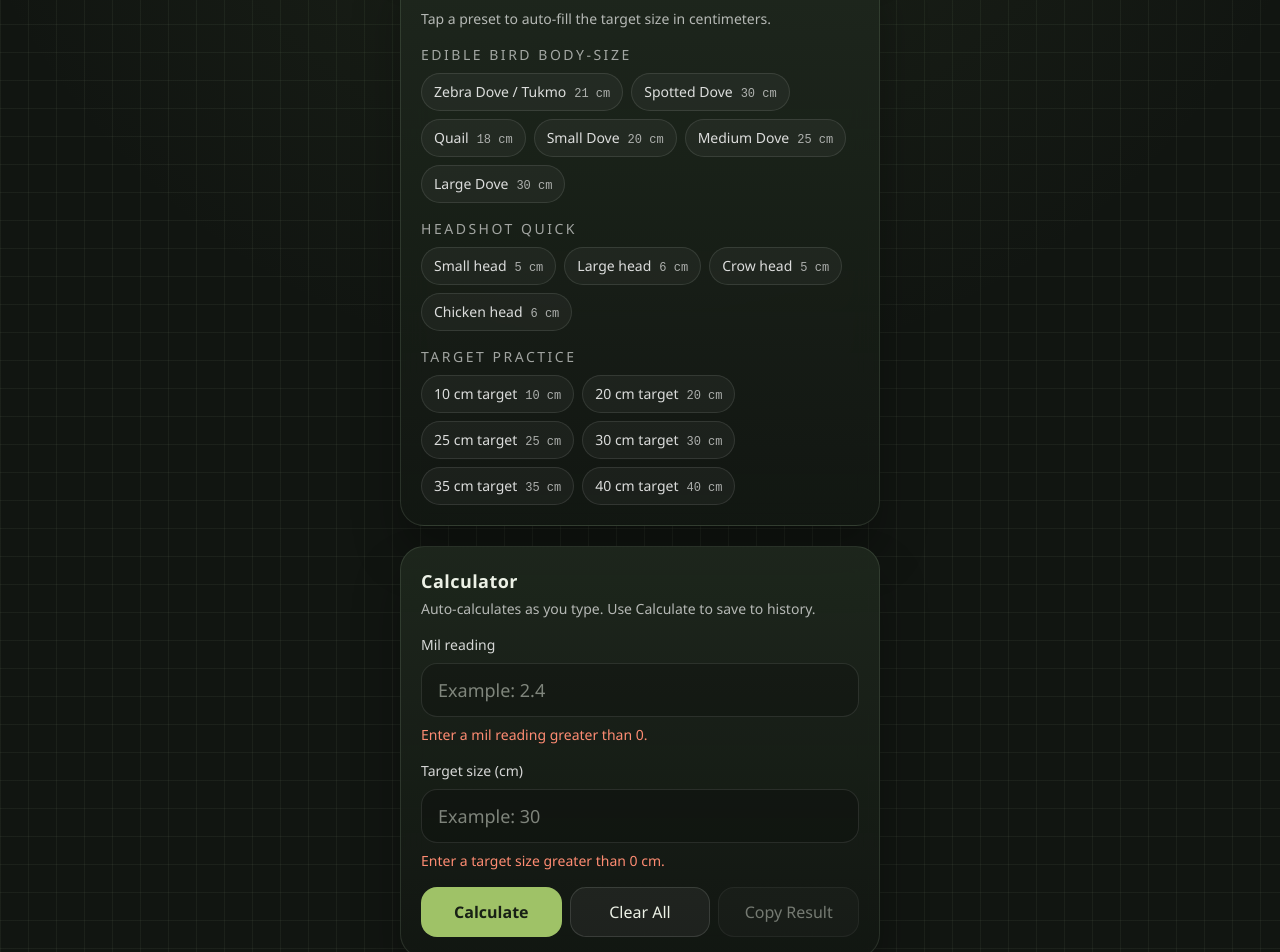
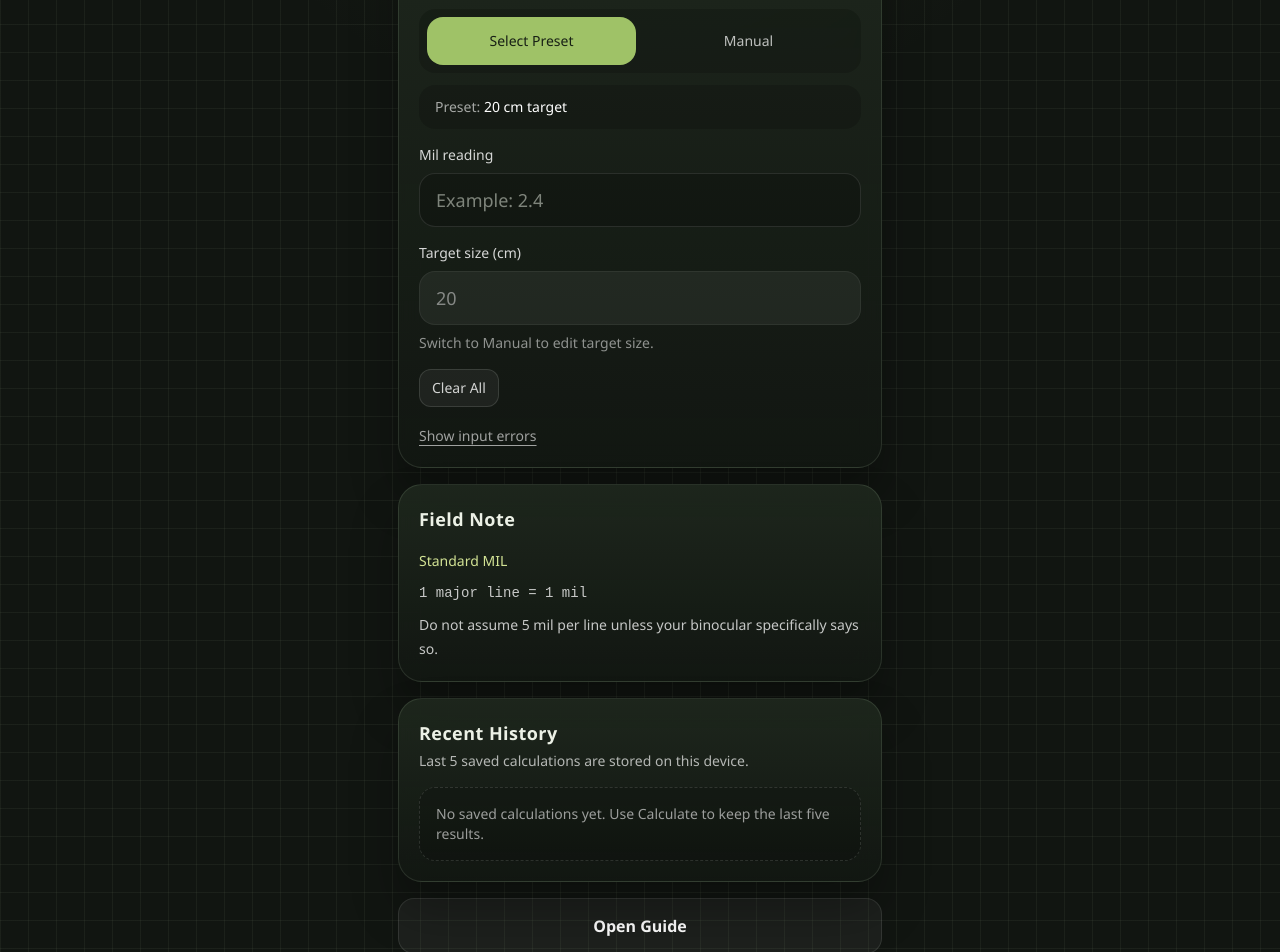
Before and after one commit to marolabio/mil-range-finder, a Next.js app: page / in a window 1280 px wide. Shown: the part 340-1292 px from the top of the page. Built offline with nearby package versions, Linux system fonts and the light colour scheme.

Commit message:
2nd commit

```diff
--- a/app/globals.css
+++ b/app/globals.css
@@ -58,7 +58,7 @@ input {
 .app-shell {
   width: min(100%, 32rem);
   margin: 0 auto;
-  padding: 1rem;
+  padding: 0.875rem;
 }
 
 .field-card {
@@ -91,3 +91,17 @@ input {
 .danger {
   color: var(--danger);
 }
+
+@media (max-width: 640px) {
+  .app-shell {
+    padding:
+      max(0.875rem, env(safe-area-inset-top))
+      0.875rem
+      calc(1rem + env(safe-area-inset-bottom));
+  }
+
+  .field-card {
+    border-radius: 1.4rem;
+    box-shadow: 0 18px 34px rgba(0, 0, 0, 0.24);
+  }
+}
--- a/components/home-page.tsx
+++ b/components/home-page.tsx
@@ -1,7 +1,7 @@
 "use client";
 
 import Link from "next/link";
-import { useMemo, useState } from "react";
+import { useEffect, useMemo, useState } from "react";
 import { Card } from "@/components/card";
 import {
   calculateDistanceMeters,
@@ -20,6 +20,12 @@ type FieldErrors = {
   mil?: string;
   size?: string;
 };
+
+const presetByLabel = new Map(
+  presetGroups.flatMap((group) =>
+    group.presets.map((preset) => [preset.label, preset.sizeCm] as const),
+  ),
+);
 
 function createErrors(milValue: string, sizeValue: string): FieldErrors {
   const milNumber = Number(milValue);
@@ -42,6 +48,7 @@ function createErrors(milValue: string, sizeValue: string): FieldErrors {
 }
 
 export function HomePage() {
+  const defaultPresetLabel = "20 cm target";
   const [milInput, setMilInput] = useState(() => {
     if (typeof window === "undefined") {
       return "";
@@ -51,20 +58,24 @@ export function HomePage() {
   });
   const [sizeInput, setSizeInput] = useState(() => {
     if (typeof window === "undefined") {
-      return "";
+      return presetByLabel.get(defaultPresetLabel)?.toString() ?? "20";
     }
 
-    return new URLSearchParams(window.location.search).get("size") ?? "";
+    return (
+      new URLSearchParams(window.location.search).get("size") ??
+      presetByLabel.get(defaultPresetLabel)?.toString() ??
+      "20"
+    );
   });
   const [selectedPreset, setSelectedPreset] = useState(() => {
     if (typeof window === "undefined") {
-      return "Custom";
+      return defaultPresetLabel;
     }
 
     const params = new URLSearchParams(window.location.search);
     return (
       params.get("label") ??
-      readStoredJson<string>(LAST_PRESET_STORAGE_KEY, "Custom")
+      readStoredJson<string>(LAST_PRESET_STORAGE_KEY, defaultPresetLabel)
     );
   });
   const [history, setHistory] = useState<HistoryItem[]>(() => {
@@ -74,7 +85,12 @@ export function HomePage() {
 
     return readStoredJson<HistoryItem[]>(HISTORY_STORAGE_KEY, []);
   });
-  const [copyState, setCopyState] = useState<"idle" | "copied" | "error">("idle");
+  const [isPresetModalOpen, setIsPresetModalOpen] = useState(false);
+  const [showErrors, setShowErrors] = useState(false);
+  const [lastSavedKey, setLastSavedKey] = useState("");
+  const presetSize = presetByLabel.get(selectedPreset);
+  const inputMode = presetSize === undefined ? "manual" : "preset";
+  const isTargetSizeLocked = inputMode === "preset";
 
   const errors = useMemo(() => createErrors(milInput, sizeInput), [milInput, sizeInput]);
   const milNumber = parsePositiveNumber(milInput);
@@ -82,25 +98,49 @@ export function HomePage() {
   const distance = milNumber && sizeNumber ? calculateDistanceMeters(sizeNumber, milNumber) : null;
   const hasValidResult = distance !== null && Object.keys(errors).length === 0;
 
-  function selectPreset(label: string, sizeCm: number) {
-    setSelectedPreset(label);
-    setSizeInput(sizeCm.toString());
-    window.localStorage.setItem(LAST_PRESET_STORAGE_KEY, JSON.stringify(label));
+  useEffect(() => {
+    if (!isPresetModalOpen) {
+      return;
     }
 
-  function onTargetSizeChange(value: string) {
-    setSizeInput(value);
-    if (selectedPreset !== "Custom") {
-      setSelectedPreset("Custom");
-      window.localStorage.setItem(LAST_PRESET_STORAGE_KEY, JSON.stringify("Custom"));
+    function onKeyDown(event: KeyboardEvent) {
+      if (event.key === "Escape") {
+        setIsPresetModalOpen(false);
       }
     }
 
-  function saveCalculation() {
+    const previousOverflow = document.body.style.overflow;
+    document.body.style.overflow = "hidden";
+
+    window.addEventListener("keydown", onKeyDown);
+    return () => {
+      window.removeEventListener("keydown", onKeyDown);
+      document.body.style.overflow = previousOverflow;
+    };
+  }, [isPresetModalOpen]);
+
+  useEffect(() => {
+    if (presetSize === undefined) {
+      return;
+    }
+
+    const presetValue = presetSize.toString();
+    if (sizeInput !== presetValue) {
+      setSizeInput(presetValue);
+    }
+  }, [presetSize, sizeInput]);
+
+  useEffect(() => {
     if (!hasValidResult || milNumber === null || sizeNumber === null || distance === null) {
       return;
     }
 
+    const saveKey = `${selectedPreset}|${sizeNumber}|${milNumber}|${distance.toFixed(4)}`;
+    if (saveKey === lastSavedKey) {
+      return;
+    }
+
+    const timer = window.setTimeout(() => {
       const item: HistoryItem = {
         label: selectedPreset || "Custom",
         targetSizeCm: sizeNumber,
@@ -122,20 +162,49 @@ export function HomePage() {
         .slice(0, HISTORY_LIMIT);
 
       setHistory(nextHistory);
+      setLastSavedKey(saveKey);
       window.localStorage.setItem(HISTORY_STORAGE_KEY, JSON.stringify(nextHistory));
+    }, 350);
+
+    return () => window.clearTimeout(timer);
+  }, [
+    distance,
+    hasValidResult,
+    history,
+    lastSavedKey,
+    milNumber,
+    selectedPreset,
+    sizeNumber,
+  ]);
+
+  function selectPreset(label: string, sizeCm: number) {
+    setSelectedPreset(label);
+    setSizeInput(sizeCm.toString());
+    window.localStorage.setItem(LAST_PRESET_STORAGE_KEY, JSON.stringify(label));
+    setIsPresetModalOpen(false);
   }
 
-  function handleCalculate(event: React.FormEvent<HTMLFormElement>) {
-    event.preventDefault();
-    saveCalculation();
+  function onTargetSizeChange(value: string) {
+    setSizeInput(value);
+    if (selectedPreset !== "Custom") {
+      setSelectedPreset("Custom");
+      window.localStorage.setItem(LAST_PRESET_STORAGE_KEY, JSON.stringify("Custom"));
+    }
   }
 
   function clearAll() {
     setMilInput("");
     setSizeInput("");
     setSelectedPreset("Custom");
-    setCopyState("idle");
+    setShowErrors(false);
+    setLastSavedKey("");
     window.localStorage.setItem(LAST_PRESET_STORAGE_KEY, JSON.stringify("Custom"));
+  }
+
+  function clearPresetSelection() {
+    setSelectedPreset("Custom");
+    window.localStorage.setItem(LAST_PRESET_STORAGE_KEY, JSON.stringify("Custom"));
+    setIsPresetModalOpen(false);
   }
 
   function loadHistoryItem(item: HistoryItem) {
@@ -145,74 +214,78 @@ export function HomePage() {
     window.localStorage.setItem(LAST_PRESET_STORAGE_KEY, JSON.stringify(item.label));
   }
 
-  async function copyResult() {
-    if (!hasValidResult || distance === null || milNumber === null || sizeNumber === null) {
-      return;
-    }
+  return (
+    <main className="flex-1 py-3 sm:py-10">
+      <div className="app-shell space-y-3 sm:space-y-4">
+        <Card title="Result" subtitle="Distance (m) = Size (cm) x 10 / mil">
+          {hasValidResult && distance !== null ? (
+            <div className="space-y-3">
+              <div className="rounded-2xl bg-black/24 p-4">
+                <p className="text-xs uppercase tracking-[0.2em] text-white/55">Estimated distance</p>
+                <p className="mt-2 text-4xl font-bold tracking-tight text-accent">
+                  {formatMeters(distance, 1)}
+                </p>
+              </div>
+              <div className="grid grid-cols-1 gap-2 sm:grid-cols-2">
+                <div className="rounded-2xl surface-soft p-3">
+                  <p className="text-xs uppercase tracking-[0.18em] text-white/55">Exact</p>
+                  <p className="mt-2 mono text-base">{formatExactMeters(distance)}</p>
+                </div>
+                <div className="rounded-2xl surface-soft p-3">
+                  <p className="text-xs uppercase tracking-[0.18em] text-white/55">Whole meter</p>
+                  <p className="mt-2 mono text-base">{Math.round(distance)} m</p>
+                </div>
+              </div>
+            </div>
+          ) : (
+            <div className="rounded-2xl bg-black/14 p-4 text-sm leading-6 text-white/64">
+              Enter a valid mil reading and target size above zero to show the distance result.
+            </div>
+          )}
+        </Card>
 
-    const summary = `MIL Range Finder\nPreset: ${selectedPreset || "Custom"}\nSize: ${sizeNumber} cm\nMil: ${milNumber}\nDistance: ${formatExactMeters(distance)}`;
-
-    try {
-      await navigator.clipboard.writeText(summary);
-      setCopyState("copied");
-    } catch {
-      setCopyState("error");
-    }
-  }
-
-  return (
-    <main className="flex-1 py-6 sm:py-10">
-      <div className="app-shell space-y-4 sm:space-y-5">
         <Card
           title="MIL Range Finder"
-          subtitle="Distance calculator for field targets"
-          className="overflow-hidden"
+          subtitle="Preset or manual size. Distance in meters."
         >
-          <div className="surface-soft rounded-2xl border border-white/8 p-4">
-            <p className="text-sm uppercase tracking-[0.24em] text-accent">Mobile Field Utility</p>
-            <p className="mt-2 text-sm leading-6 text-white/72">
-              Standard MIL calculator for quick one-handed use, bird presets, head-size presets,
-              and target practice references.
-            </p>
-          </div>
-        </Card>
-
-        <Card title="Presets" subtitle="Tap a preset to auto-fill the target size in centimeters.">
           <div className="space-y-4">
-            {presetGroups.map((group) => (
-              <div key={group.id}>
-                <p className="mb-2 text-sm font-medium uppercase tracking-[0.18em] text-white/60">
-                  {group.title}
-                </p>
-                <div className="flex flex-wrap gap-2">
-                  {group.presets.map((preset) => {
-                    const isSelected =
-                      selectedPreset === preset.label && Number(sizeInput) === preset.sizeCm;
-
-                    return (
+            <div className="space-y-3">
+              <div className="grid grid-cols-2 gap-2 rounded-2xl bg-black/18 p-2">
                 <button
-                        key={preset.label}
                   type="button"
-                        onClick={() => selectPreset(preset.label, preset.sizeCm)}
-                        className={`rounded-full border px-3 py-2 text-left text-sm transition ${
-                          isSelected
-                            ? "border-transparent bg-accent text-[#182015]"
-                            : "border-white/10 bg-white/4 text-white/84 active:bg-white/10"
+                  onClick={() => setIsPresetModalOpen(true)}
+                  className={`min-h-12 rounded-2xl px-4 py-3 text-sm font-medium transition ${
+                    inputMode === "preset"
+                      ? "bg-accent text-[#182015]"
+                      : "bg-transparent text-white/72"
                   }`}
                 >
-                        {preset.label}
-                        <span className="ml-2 mono text-xs opacity-75">{preset.sizeCm} cm</span>
+                  Select Preset
                 </button>
-                    );
-                  })}
+                <button
+                  type="button"
+                  onClick={clearPresetSelection}
+                  className={`min-h-12 rounded-2xl px-4 py-3 text-sm font-medium transition ${
+                    inputMode === "manual"
+                      ? "bg-accent text-[#182015]"
+                      : "bg-transparent text-white/72"
+                  }`}
+                >
+                  Manual
+                </button>
+              </div>
+
+              <div className="rounded-2xl bg-black/18 px-4 py-3 text-sm text-white/62">
+                {inputMode === "preset" ? (
+                  <>
+                    Preset: <span className="font-medium text-white">{selectedPreset}</span>
+                  </>
+                ) : (
+                  <>Manual target size</>
+                )}
               </div>
             </div>
-            ))}
-          </div>
-        </Card>
 
-        <Card title="Calculator" subtitle="Auto-calculates as you type. Use Calculate to save to history.">
-          <form className="space-y-4" onSubmit={handleCalculate}>
             <label className="block">
               <span className="mb-2 block text-sm font-medium text-white/82">Mil reading</span>
               <input
@@ -221,11 +294,14 @@ export function HomePage() {
                 min="0.1"
                 step="0.1"
                 value={milInput}
-                onChange={(event) => setMilInput(event.target.value)}
+                onChange={(event) => {
+                  setMilInput(event.target.value);
+                  setShowErrors(false);
+                }}
                 placeholder="Example: 2.4"
-                className="w-full rounded-2xl border border-white/10 bg-black/20 px-4 py-3 text-lg outline-none transition focus:border-emerald-300/60"
+                className="min-h-13 w-full rounded-2xl border border-white/10 bg-black/20 px-4 py-3 text-lg outline-none transition focus:border-emerald-300/60"
               />
-              {errors.mil ? <p className="mt-2 text-sm danger">{errors.mil}</p> : null}
+              {showErrors && errors.mil ? <p className="mt-2 text-sm danger">{errors.mil}</p> : null}
             </label>
 
             <label className="block">
@@ -238,80 +314,51 @@ export function HomePage() {
                 min="0.1"
                 step="0.1"
                 value={sizeInput}
-                onChange={(event) => onTargetSizeChange(event.target.value)}
-                placeholder="Example: 30"
-                className="w-full rounded-2xl border border-white/10 bg-black/20 px-4 py-3 text-lg outline-none transition focus:border-emerald-300/60"
+                readOnly={isTargetSizeLocked}
+                disabled={isTargetSizeLocked}
+                onChange={(event) => {
+                  onTargetSizeChange(event.target.value);
+                  setShowErrors(false);
+                }}
+                placeholder={isTargetSizeLocked ? "Preset selected" : "Example: 30"}
+                className={`min-h-13 w-full rounded-2xl border px-4 py-3 text-lg outline-none transition ${
+                  isTargetSizeLocked
+                    ? "cursor-not-allowed border-white/6 bg-white/6 text-white/45"
+                    : "border-white/10 bg-black/20 focus:border-emerald-300/60"
+                }`}
               />
-              {errors.size ? <p className="mt-2 text-sm danger">{errors.size}</p> : null}
+              {isTargetSizeLocked ? (
+                <p className="mt-2 text-sm text-white/52">Switch to Manual to edit target size.</p>
+              ) : null}
+              {showErrors && errors.size ? <p className="mt-2 text-sm danger">{errors.size}</p> : null}
             </label>
 
-            <div className="grid grid-cols-3 gap-2">
-              <button
-                type="submit"
-                className="rounded-2xl bg-accent px-4 py-3 font-semibold text-[#182015]"
-              >
-                Calculate
-              </button>
+            <div>
               <button
                 type="button"
                 onClick={clearAll}
-                className="rounded-2xl border border-white/12 bg-white/5 px-4 py-3 font-medium"
+                className="rounded-xl border border-white/12 bg-white/5 px-3 py-2 text-sm font-medium text-white/80"
               >
                 Clear All
               </button>
+            </div>
+            {!hasValidResult && (milInput.trim() !== "" || sizeInput.trim() !== "") ? (
               <button
                 type="button"
-                onClick={copyResult}
-                disabled={!hasValidResult}
-                className="rounded-2xl border border-white/12 bg-white/5 px-4 py-3 font-medium disabled:cursor-not-allowed disabled:opacity-45"
+                onClick={() => setShowErrors(true)}
+                className="text-sm text-white/60 underline underline-offset-4"
               >
-                Copy Result
+                Show input errors
               </button>
+            ) : null}
           </div>
-            {copyState === "copied" ? (
-              <p className="text-sm text-accent">Result copied to your clipboard.</p>
-            ) : null}
-            {copyState === "error" ? (
-              <p className="text-sm danger">Clipboard access failed. Try again after another calculation.</p>
-            ) : null}
-          </form>
         </Card>
 
-        <Card title="Result" subtitle="Distance (m) = Size (cm) × 10 ÷ mil">
-          {hasValidResult && distance !== null ? (
-            <div className="space-y-3">
-              <div className="rounded-3xl border border-emerald-200/10 bg-black/24 p-4">
-                <p className="text-xs uppercase tracking-[0.24em] text-white/55">Estimated distance</p>
-                <p className="mt-2 text-4xl font-bold tracking-tight text-accent">{formatMeters(distance, 1)}</p>
-              </div>
-              <div className="grid grid-cols-2 gap-2">
-                <div className="rounded-2xl surface-soft p-3">
-                  <p className="text-xs uppercase tracking-[0.18em] text-white/55">Exact</p>
-                  <p className="mt-2 mono text-base">{formatExactMeters(distance)}</p>
-                </div>
-                <div className="rounded-2xl surface-soft p-3">
-                  <p className="text-xs uppercase tracking-[0.18em] text-white/55">Whole meter</p>
-                  <p className="mt-2 mono text-base">{Math.round(distance)} m</p>
-                </div>
-              </div>
-            </div>
-          ) : (
-            <div className="rounded-2xl border border-dashed border-white/12 bg-black/14 p-4 text-sm leading-6 text-white/64">
-              Enter a valid mil reading and target size above zero to show the distance result.
-            </div>
-          )}
-        </Card>
-
-        <Card title="Reticle Setting" subtitle="Quick field note">
-          <div className="space-y-3 text-sm leading-6 text-white/76">
-            <div className="rounded-2xl surface-soft p-4">
+        <Card title="Field Note">
+          <div className="space-y-2 text-sm leading-6 text-white/76">
             <p className="font-medium text-accent">Standard MIL</p>
-              <p className="mt-1 mono">1 major line = 1 mil</p>
-            </div>
+            <p className="mono">1 major line = 1 mil</p>
             <p>Do not assume 5 mil per line unless your binocular specifically says so.</p>
-            <p className="text-white/50">
-              Custom scale support can be added later if your reticle uses another pattern.
-            </p>
           </div>
         </Card>
 
@@ -344,11 +391,77 @@ export function HomePage() {
 
         <Link
           href="/guide"
-          className="flex min-h-14 items-center justify-center rounded-2xl bg-accent-muted px-4 text-base font-semibold text-white"
+          className="flex min-h-14 items-center justify-center rounded-2xl border border-white/10 bg-white/5 px-4 text-base font-semibold text-white"
         >
           Open Guide
         </Link>
       </div>
+
+      {isPresetModalOpen ? (
+        <div
+          className="fixed inset-0 z-50 flex items-end bg-black/70 p-2 sm:items-center sm:justify-center sm:p-4"
+          role="dialog"
+          aria-modal="true"
+          aria-label="Preset picker"
+          onClick={() => setIsPresetModalOpen(false)}
+        >
+          <div
+            className="field-card w-full max-w-xl overflow-hidden rounded-t-[1.8rem] sm:rounded-[2rem]"
+            onClick={(event) => event.stopPropagation()}
+          >
+            <div className="max-h-[min(88dvh,44rem)] overflow-y-auto overscroll-contain px-4 pb-[calc(1rem+env(safe-area-inset-bottom))] pt-3 sm:max-h-[80vh] sm:px-5 sm:py-5">
+              <div className="mx-auto mb-4 h-1.5 w-12 rounded-full bg-white/18 sm:hidden" />
+              <div className="mb-4 flex items-start justify-between gap-3">
+                <div>
+                  <h2 className="text-lg font-semibold tracking-wide">Choose Preset</h2>
+                  <p className="mt-1 text-sm leading-5 text-white/68">
+                    Select a target size preset to fill the form quickly.
+                  </p>
+                </div>
+                <button
+                  type="button"
+                  onClick={() => setIsPresetModalOpen(false)}
+                  className="min-h-11 shrink-0 rounded-full border border-white/10 bg-white/5 px-3 py-2 text-sm text-white/72"
+                >
+                  Close
+                </button>
+              </div>
+
+              <div className="space-y-4">
+                {presetGroups.map((group) => (
+                  <div key={group.id}>
+                    <p className="mb-2 text-sm font-medium uppercase tracking-[0.18em] text-white/60">
+                      {group.title}
+                    </p>
+                    <div className="grid grid-cols-1 gap-2 sm:flex sm:flex-wrap">
+                      {group.presets.map((preset) => {
+                        const isSelected =
+                          selectedPreset === preset.label && Number(sizeInput) === preset.sizeCm;
+
+                        return (
+                          <button
+                            key={preset.label}
+                            type="button"
+                            onClick={() => selectPreset(preset.label, preset.sizeCm)}
+                            className={`min-h-12 rounded-2xl border px-4 py-3 text-left text-sm transition sm:min-h-0 sm:rounded-full sm:px-3 sm:py-2 ${
+                              isSelected
+                                ? "border-transparent bg-accent text-[#182015]"
+                                : "border-white/10 bg-white/4 text-white/84 active:bg-white/10"
+                            }`}
+                          >
+                            <span>{preset.label}</span>
+                            <span className="ml-2 mono text-xs opacity-75">{preset.sizeCm} cm</span>
+                          </button>
+                        );
+                      })}
+                    </div>
+                  </div>
+                ))}
+              </div>
+            </div>
+          </div>
+        </div>
+      ) : null}
     </main>
   );
 }
--- a/lib/range-finder.ts
+++ b/lib/range-finder.ts
@@ -27,30 +27,23 @@ export type HelperMode = "1.0" | "0.5" | "0.2";
 export const presetGroups: PresetGroup[] = [
   {
     id: "birds",
-    title: "Edible Bird Body-Size",
+    title: "Bird Body Size",
     presets: [
-      { label: "Zebra Dove / Tukmo", sizeCm: 21 },
+      { label: "Zebra Dove", sizeCm: 21 },
       { label: "Spotted Dove", sizeCm: 30 },
       { label: "Quail", sizeCm: 18 },
+      { label: "Crow", sizeCm: 40 },
+      { label: "Chicken", sizeCm: 35 },
       { label: "Small Dove", sizeCm: 20 },
       { label: "Medium Dove", sizeCm: 25 },
       { label: "Large Dove", sizeCm: 30 },
     ],
   },
   {
-    id: "heads",
-    title: "Headshot Quick",
-    presets: [
-      { label: "Small head", sizeCm: 5 },
-      { label: "Large head", sizeCm: 6 },
-      { label: "Crow head", sizeCm: 5 },
-      { label: "Chicken head", sizeCm: 6 },
-    ],
-  },
-  {
     id: "targets",
     title: "Target Practice",
     presets: [
+      { label: "5 cm target", sizeCm: 5 },
       { label: "10 cm target", sizeCm: 10 },
       { label: "20 cm target", sizeCm: 20 },
       { label: "25 cm target", sizeCm: 25 },
```
Lines whose indentation alone changed are shown as unchanged.
